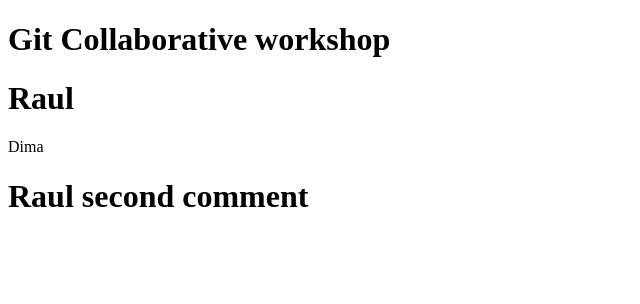
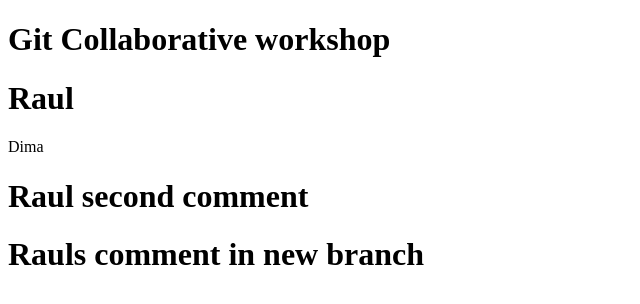
Before and after one commit to PuffCab/Workshop_git_collab, a plain HTML site: page index.html in a window 1280 px wide. Shown: the whole page, without its empty margins (0-640 px from the left). Drawn offline with Linux system fonts and the light colour scheme.

Commit message:
new comment in new branch

```diff
--- a/index.html
+++ b/index.html
@@ -12,5 +12,7 @@
     <p>Dima</p>
 
     <h1>Raul second comment</h1>
+
+    <h1>Rauls comment in new branch</h1>
   </body>
 </html>
```
